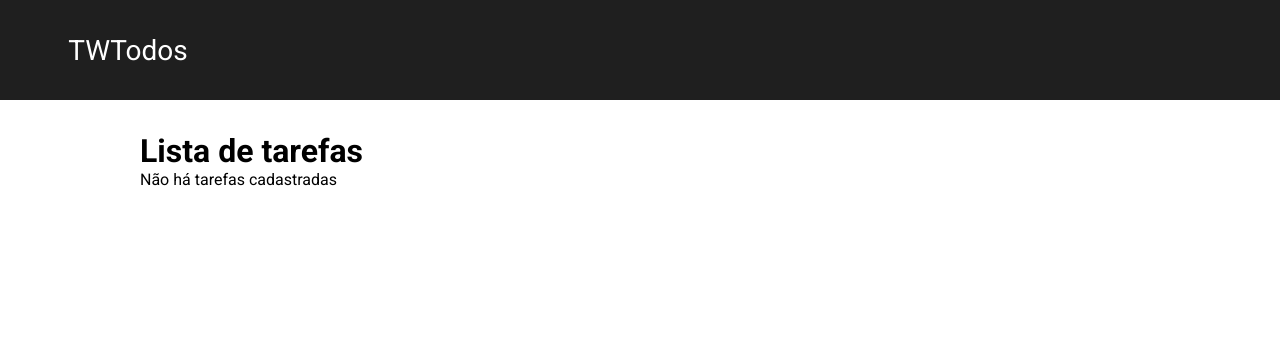
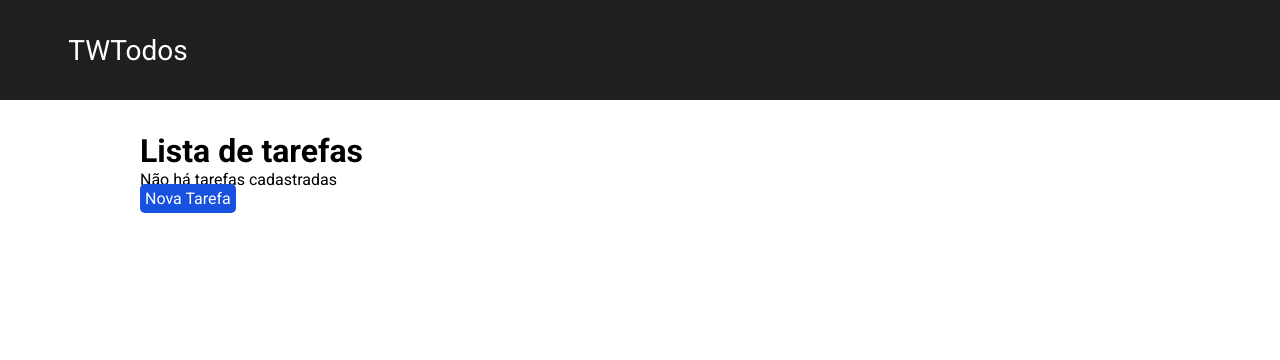
Before and after one commit to brenodsm/TWTODOS, a Django app: page / in a window 1280 px wide. Shown: the top 360 px of the page. Run offline with Django 5.2, Linux system fonts and the light colour scheme; data that the repository does not hold is empty.

```diff
--- a/todos/templates/todos/todo_list.html
+++ b/todos/templates/todos/todo_list.html
@@ -50,6 +50,9 @@
       {% else %}
       <p>Não há tarefas cadastradas</p>
       {% endif %}
+      <a href="{% url 'todo_create' %}" class="button-actions conclude"
+        >Nova Tarefa</a
+      >
     </main>
   </body>
 </html>
```
Also changed, not shown: todos/static/styles/style.css (line endings or trailing spaces).
